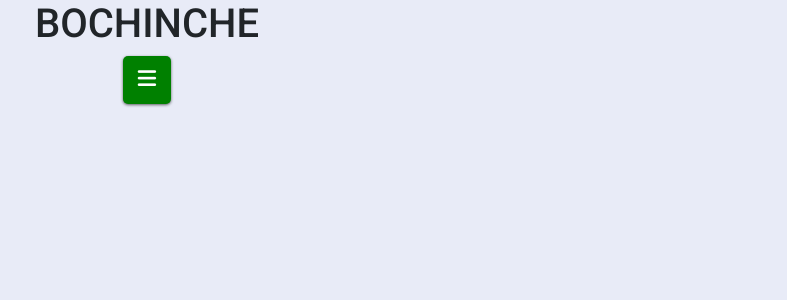
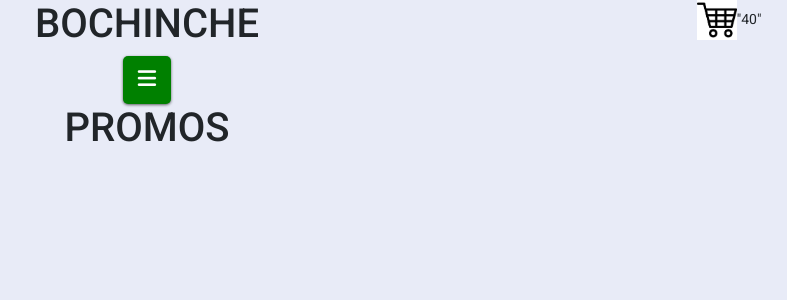
Before and after one commit to erie31/bochinchereact, a React (Create React App) app: page / in a window 1280 px wide. Shown: the top 300 px of the page, without its empty margins (493-1280 px from the left). Built offline with nearby package versions, Linux system fonts and the light colour scheme.

Commit message:
Crea tu landing

```diff
--- a/src/App.js
+++ b/src/App.js
@@ -1,11 +1,15 @@
 
 import './App.css';
+import CartWidget from './components/CartWidget/CartWidget';
+import ItemListContainer from './components/ItemListContainer';
 import NavBar from './components/NavBar';
 
 
 function App() {
   return  <>
+           <CartWidget/>
            <NavBar />
+           <ItemListContainer greeting= "PROMOS"/>
           </>;
 }
 export default App;
--- /dev/null
+++ b/src/components/CartWidget/CartWidget.css
@@ -0,0 +1,10 @@
+.cart{
+    position: absolute;
+    display: inline;
+    right: 2%;
+}
+.cart1{
+    width: 40px;
+   height: 40px;
+
+}
--- /dev/null
+++ b/src/components/CartWidget/CartWidget.js
@@ -0,0 +1,10 @@
+import './CartWidget.css'
+const CartWidget = () => {
+    return (
+        <div className="cart">
+            <img className="cart1"  src='/images/cart.png' alt='CartWidget'/>
+            "40"
+        </div>
+    )
+}
+export default CartWidget
--- /dev/null
+++ b/src/components/ItemListContainer.js
@@ -0,0 +1,7 @@
+
+const ItemListContainer = ({greeting})=>{
+    return(
+        <h1>{greeting}</h1>
+    )
+}
+export default ItemListContainer
```
Also changed, not shown: public/images/cart.png (added), public/images/cart1.svg (added).
